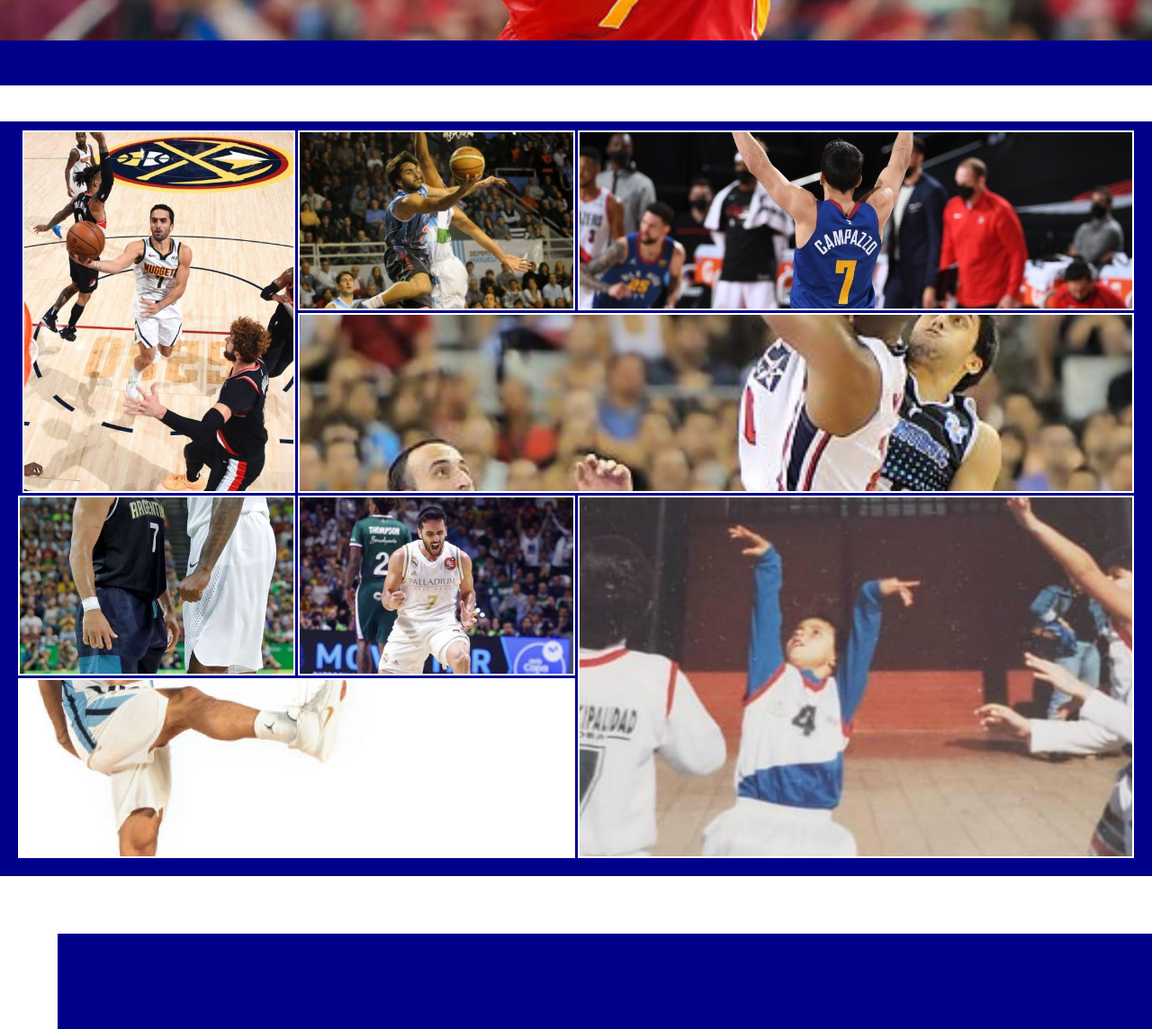
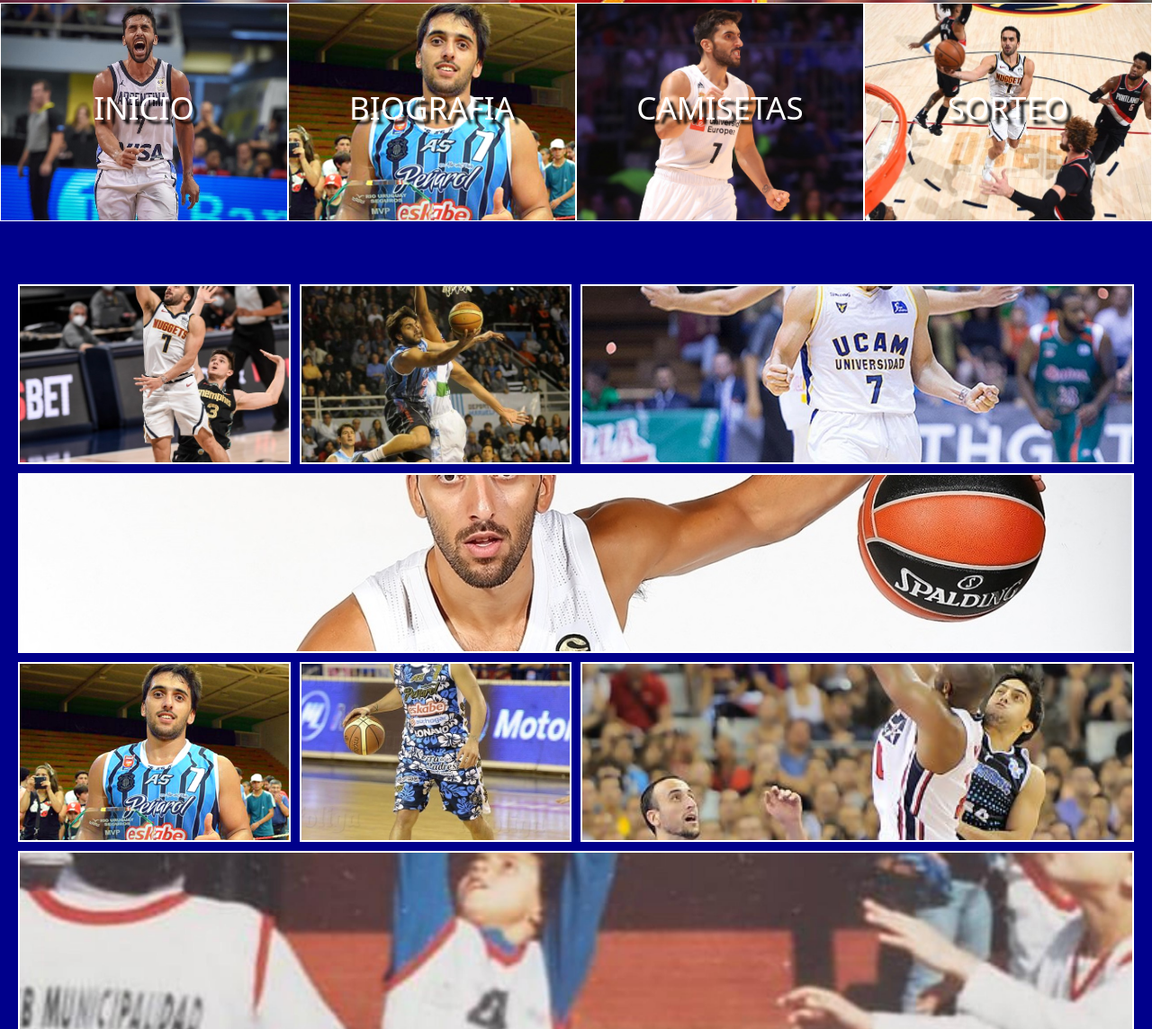
Before and after one commit to nacheezy/Facu-Campazzo-web, a plain HTML site: page galeria.html in a window 1280 px wide. Shown: the part 497-1641 px from the top of the page at 90% size. Drawn offline with nearby package versions, Linux system fonts and the light colour scheme; grey boxes are pictures that could not be loaded.

Commit message:
se corrigio errores de media querys en index.html galeria.html

```diff
--- a/estilo2.css
+++ b/estilo2.css
@@ -22,6 +22,14 @@
     transform: scale(1.02);
     transition: all 1s;
 }
+
+
+@media only screen and (min-width: 768px){
+    .galeria{
+        grid-template-columns: repeat(4, 1fr) ;
+        grid-template-rows: repeat(4, 200px);
+    }
+
     .item1{
         background-image: url(imagenes/denver/FacuBandeja.jpg);
         grid-column: 1/2;
@@ -80,3 +88,5 @@
         background-position: center;
         background-size: cover;
     }
+
+}
--- a/galeria.html
+++ b/galeria.html
@@ -14,8 +14,9 @@
 </head>
 <body>
     <!-- foto del principal del inicio -->
-    <header class="conteiner-fluid fotoPrincipalGale">
-        <nav class="navbar navbar-expand">
+    <header>
+        <div class="fotoGaleria"> </div>
+        <!-- <nav class="navbar navbar-expand">
             <div class="dropdown">
                 <button type="button" class="btn dropdown-toggle" id="darkbutton" data-bs-toggle="dropdown" aria-expanded="false"><img src="imagenes/FC7 logo.png" width="130" height="100" alt=""></button>
                 <ul class="dropdown-menu dropdown-menu-dark">
@@ -25,7 +26,29 @@
                     <li><a href="contacto.html" class="dropdown-item">Sorteo</a></li>
                 </ul>
             </div>
-        </nav>
+        </nav> -->
+        <section class="menu">
+            <div class="in">
+                <a href="index.html">
+                <h4>INICIO</h4>
+                </a>
+            </div>
+            <div class="bi">
+                <a href="biografia.html">
+                <h4>BIOGRAFIA</h4>
+                </a>
+            </div>
+            <div class="cs">
+                <a href="camisetas.html">
+                <h4>CAMISETAS</h4>
+                </a>
+            </div>
+            <div class="s">
+                <a href="contacto.html">
+                <h4>SORTEO</h4>
+                </a>
+            </div>
+        </section>
     </header>
     <main>
         <section>
@@ -61,28 +84,7 @@
             </ul>
         </nav>
     </section>
-    <section class="menu">
-        <div class="in">
-            <a href="index.html">
-            <h4>INICIO</h4>
-            </a>
-        </div>
-        <div class="bi">
-            <a href="biografia.html">
-            <h4>BIOGRAFIA</h4>
-            </a>
-        </div>
-        <div class="cs">
-            <a href="camisetas.html">
-            <h4>CAMISETAS</h4>
-            </a>
-        </div>
-        <div class="s">
-            <a href="contacto.html">
-            <h4>SORTEO</h4>
-            </a>
-        </div>
-    </section>
+
     <div class="separacion"></div>
     <footer class="box">
         <ul>
--- a/style.css
+++ b/style.css
@@ -364,16 +364,6 @@ p{
     background-image: url(imagenes/murcia/FacuPase.jpg) !important;
 }
 
-.galeria{
-    width: 100%;
-    min-width: 600px;
-    background-color: rgb(0, 0, 139);
-    display: grid;
-    grid-template-columns: repeat(4, 1fr) ;
-    grid-template-rows: repeat(4, 200px);
-    gap: 10px;
-    padding: 20px;
-}
 .item{
 
     background-color: red;
@@ -383,64 +373,22 @@ p{
     transform: scale(1.02);
     transition: all 1s;
 }
-.item1{
-    background-image: url(imagenes/denver/FacuBandeja.jpg);
-    grid-column: 1/2;
-    grid-row: 1/3;
-    background-position: center;
-    background-size: cover;
-
-
-}
-.item2{
-    grid-column: 2/3;
-    grid-row: 1/2;
-    background-image: url(imagenes/peñarol/Facubandeja3.jpg);
-    background-position: center;
-    background-size: cover;
-}
-.item3{
-    background-image: url(imagenes/murcia/FacuFestejo.jpg);
-    grid-column: 3/5;
-    grid-row: 1/2;
-    background-position: center;
-    background-size: cover;
-}
-.item4{
-    background-image: url(imagenes/realMadrid/banner.jpg);
-    grid-column: 2/5;
-    grid-row: 2/3;
-    background-position: center;
-    background-size: cover;
-}
-.item5{
-    background-image: url(imagenes/peñarol/FacuMvp.jpg);
-    grid-column: 1/2;
-    grid-row: 3/4;
-    background-position: center;
-    background-size: cover;
-}
-.item6{
-    background-image: url(imagenes/SelArg/TapaAKobe.jpg);
-    grid-column: 3/5;
-    grid-row: 3/5;
-    background-position: right;
-    background-size: cover;
-}
-.item7{
-    background-image: url(imagenes/municipal/Facumunicipal2.jpg);
-    grid-column: 1/3 ;
-    grid-row: 4/5;
-    background-position: center;
-    background-size: cover;
-}
-.item8{
-    background-image: url(imagenes/peñarol/FacuCamisetaEspecial.jpg);
-    grid-column: 2/3 ;
-    grid-row: 3/4;
-    background-position: center;
-    background-size: cover;
-}
+.galeria{
+    width: 100%;
+    background-color: rgb(0, 0, 139);
+    display: grid;
+    gap: 10px;
+    padding: 20px;
+}
+.item{
+    background-color: red;
+    border: 2px solid white
+}
+.item:hover{
+    transform: scale(1.02);
+    transition: all 1s;
+}
+
 .video1{
     display: flex;
     margin: 5% 0% 1% 5%;
@@ -642,9 +590,15 @@ p{
 
 @media only screen and (max-width:320px){
     /******************** MQ INDEX *************************/
+    .fotoindex{
+        background-image: url(imagenes/imagenPri2.jpg) !important;
+        background-position: center;
+        background-size: cover;
+        height: 200px;
+    }
     .dropdown{
-        margin: 25%;
-        margin-top: 80%;
+        margin: 10%;
+        margin-top: 50%;
     }
     .dropdown-menu a{
         text-align: center;
@@ -822,6 +776,56 @@ p{
         font-size: 20px;
         text-align: end;
     }
+    /******************MQ GALERIA *******************************/
+    .fotoGaleria{
+        background-image: url(imagenes/murcia/FacuPase.jpg) !important;
+        background-position: center;
+        background-size: cover;
+        height: 200px;
+    }
+    .item{
+        height: 200px;
+    }
+    .item1{
+        background-image: url(imagenes/denver/FacuBandeja.jpg);
+        background-position: center;
+        background-size: cover;
+    }
+    .item2{
+        background-image: url(imagenes/peñarol/Facubandeja3.jpg);
+        background-position: center;
+        background-size: cover;
+    }
+    .item3{
+        background-image: url(imagenes/murcia/FacuFestejo.jpg);
+        background-position: center;
+        background-size: cover;
+    }
+    .item4{
+        background-image: url(imagenes/realMadrid/banner.jpg);
+        background-position: center;
+        background-size: cover;
+    }
+    .item5{
+        background-image: url(imagenes/peñarol/FacuMvp.jpg);
+        background-position: center;
+        background-size: cover;
+    }
+    .item6{
+        background-position: center;
+        background-size: cover;
+        background-image: url(imagenes/SelArg/TapaAKobe.jpg);
+    }
+    .item7{
+        background-image: url(imagenes/municipal/Facumunicipal2.jpg);
+        background-position: center;
+        background-size: cover;
+    }
+    .item8{
+        background-image: url(imagenes/peñarol/FacuCamisetaEspecial.jpg);
+        background-position: start;
+        background-size: cover;
+    }
     /*************************** MQ CONTACTO **************************/
 
     #fondo{
@@ -829,7 +833,7 @@ p{
         background-position: center;
         background-size: cover;
 
-            }
+    }
     .registro{
         width: 300px;
         padding-bottom: 8%;
@@ -896,6 +900,12 @@ p{
     }
 }
 @media only screen and (min-width:425px){
+    .fotoindex{
+        background-image: url(imagenes/imagenPri2.jpg) !important;
+        background-position: center;
+        background-size: cover;
+        height: 300px;
+    }
     .dropdown{
         margin: 30%;
         margin-top: 70%;
@@ -957,6 +967,59 @@ p{
     }
     .conteiner3 img{
         width: 350px;
+    }
+    /****************** MQ GALERIA *****************************/
+    .fotoGaleria{
+        background-image: url(imagenes/murcia/FacuPase.jpg) !important;
+        background-position: center;
+        background-size: cover;
+        height: 300px;
+    }
+    .galeria{
+        grid-template-columns: repeat(2, 1fr);
+    }
+    .item{
+        height: 300px;
+    }
+    .item1{
+        background-image: url(imagenes/denver/FacuBandeja.jpg);
+        background-position: center;
+        background-size: cover;
+    }
+    .item2{
+        background-image: url(imagenes/peñarol/Facubandeja3.jpg);
+        background-position: center;
+        background-size: cover;
+    }
+    .item3{
+        background-image: url(imagenes/murcia/FacuFestejo.jpg);
+        background-position: center;
+        background-size: cover;
+    }
+    .item4{
+        background-image: url(imagenes/realMadrid/banner.jpg);
+        background-position: center;
+        background-size: cover;
+    }
+    .item5{
+        background-image: url(imagenes/peñarol/FacuMvp.jpg);
+        background-position: center;
+        background-size: cover;
+    }
+    .item6{
+        background-position: center;
+        background-size: cover;
+        background-image: url(imagenes/SelArg/TapaAKobe.jpg);
+    }
+    .item7{
+        background-image: url(imagenes/municipal/Facumunicipal2.jpg);
+        background-position: center;
+        background-size: cover;
+    }
+    .item8{
+        background-image: url(imagenes/peñarol/FacuCamisetaEspecial.jpg);
+        background-position: start;
+        background-size: cover;
     }
     /********MQ contacto **********/
     #fondo{
@@ -1024,6 +1087,12 @@ p{
     }
 }
 @media only screen and (min-width:768px){
+    .fotoindex{
+        background-image: url(imagenes/imagenPri2.jpg);
+        background-position: center;
+        background-size: cover;
+        height: 600%;
+    }
     .dropdown{
         margin: 40%;
         margin-top: 70%;
@@ -1134,6 +1203,78 @@ p{
         font-size: 35px;
 
     }
+    /*********************MQ galeria *******************/
+    .fotoGaleria{
+        background-image: url(imagenes/murcia/FacuPase.jpg) !important;
+        background-position: center;
+        background-size: cover;
+        height: 400px;
+    }
+    .galeria{
+        grid-template-columns: repeat(4, 1fr);
+        grid-template-rows: repeat(4, 200px);
+        min-width: 100px;
+
+    }
+    .item{
+        height: 200px;
+    }
+    .item1{
+        background-image: url(imagenes/denver/FacuBandeja.jpg);
+        grid-column: 1/2;
+        grid-row: 1/3;
+        background-position: center;
+        background-size: cover;
+    }
+    .item2{
+        grid-column: 2/3;
+        grid-row: 1/2;
+        background-image: url(imagenes/peñarol/Facubandeja3.jpg);
+        background-position: center;
+        background-size: cover;
+    }
+    .item3{
+        background-image: url(imagenes/murcia/FacuFestejo.jpg);
+        grid-column: 3/5;
+        grid-row: 1/2;
+        background-position: center;
+        background-size: cover;
+    }
+    .item4{
+        background-image: url(imagenes/realMadrid/banner.jpg);
+        background-position: center;
+        background-size: cover;
+        grid-column: 1/5;
+        grid-row: 2/3;
+    }
+    .item5{
+        background-image: url(imagenes/peñarol/FacuMvp.jpg);
+        grid-column: 1/2;
+        grid-row: 3/4;
+        background-position: center;
+        background-size: cover;
+    }
+    .item6{
+        background-image: url(imagenes/SelArg/TapaAKobe.jpg);
+        grid-column: 3/5;
+        grid-row: 3/4;
+        background-position: right;
+        background-size: cover;
+    }
+    .item7{
+        background-image: url(imagenes/municipal/Facumunicipal2.jpg);
+        grid-column: 1/5 ;
+        grid-row: 4/5;
+        background-position: center;
+        background-size: cover;
+    }
+    .item8{
+        background-image: url(imagenes/peñarol/FacuCamisetaEspecial.jpg);
+        grid-column: 2/3 ;
+        grid-row: 3/4;
+        background-position: center;
+        background-size: cover;
+    }
     /********MQ contacto **********/
     #fondo{
         background-image: url(imagenes/denver/FacuFestejandoTriple.jpg);
@@ -1203,6 +1344,12 @@ p{
 }
 @media only screen and (min-width:1024px){
     /**********MQ menu de links *****/
+    .fotoindex{
+        background-image: url(imagenes/imagenPri2.jpg) !important;
+        background-position: center;
+        background-size: cover;
+        height: 500px;
+    }
     .menu{
         width: 100%;
         height: 500%;
@@ -1504,8 +1651,11 @@ p{
 
 
     /*********** MQ GALERIA **************************/
-    .fotoPrincipalGale{
+    .fotoGaleria{
         background-image: url(imagenes/murcia/FacuPase.jpg) !important;
+        background-position: center;
+        background-size: cover;
+        height: 500px;
     }
     /* .fotoMenu{
 
@@ -1515,115 +1665,69 @@ p{
 
 
     } */
+
     .galeria{
-        display: grid;
-        background-color: rgb(0, 0, 139);
-        margin-top: 40px;
-        padding-top: 10px;
-        gap: 3px;
-    }
+        grid-template-columns: repeat(4, 1fr) ;
+        grid-template-rows: repeat(4, 200px);
+    }
+
     .item1{
-        background-image: url(imagenes/denver/FacuBandeja4.jpg);
-        background-size: cover;
-        background-position:center ;
-        margin-left: 5px;
-        text-align: center;
-        align-items: center;
-        display: flex;
-        justify-content: center;
-        font-size: 3rem;
-        font-family: 'Montserrat', sans-serif;
-        color: white;
+        background-image: url(imagenes/denver/FacuBandeja.jpg);
+        grid-column: 1/2;
+        grid-row: 1/3;
+        background-position: center;
+        background-size: cover;
+
+
     }
     .item2{
+        grid-column: 2/3;
+        grid-row: 1/2;
         background-image: url(imagenes/peñarol/Facubandeja3.jpg);
-        background-size: cover;
-        background-position: center;
+        background-position: center;
+        background-size: cover;
     }
     .item3{
-        background-image: url(imagenes/denver/FacuFestejandoTriple.jpg);
-        background-size: cover;
-        background-position: center;
-        min-width: fit-content;
-    }
-    .item3:hover{
-        transform: scale(1.03);
-        transition: all 1s;
+        background-image: url(imagenes/murcia/FacuFestejo.jpg);
+        grid-column: 3/5;
+        grid-row: 1/2;
+        background-position: center;
+        background-size: cover;
     }
     .item4{
+        background-image: url(imagenes/realMadrid/banner.jpg);
+        grid-column: 1/5;
+        grid-row: 2/3;
+        background-position: center;
+        background-size: cover;
+    }
+    .item5{
+        background-image: url(imagenes/peñarol/FacuMvp.jpg);
+        grid-column: 1/2;
+        grid-row: 3/4;
+        background-position: center;
+        background-size: cover;
+    }
+    .item6{
         background-image: url(imagenes/SelArg/TapaAKobe.jpg);
-        background-size: cover;
-        background-position: center;
-
-    }
-    .item5{
-        background-image: url(imagenes/SelArg/FacuVsDeAndreJordan.jpg);
-        background-size: cover;
-
-    }
-    .item6{
+        grid-column: 3/5;
+        grid-row: 3/5;
+        background-position: right;
+        background-size: cover;
+    }
+    .item7{
         background-image: url(imagenes/municipal/Facumunicipal2.jpg);
-        background-size: cover;
-        background-position: center;
-
-    }
-    .item7{
-        background-image: url(imagenes/SelArg/fondopr5.jpg);
-        background-size: cover;
-        background-position: left;
-
+        grid-column: 1/5 ;
+        grid-row: 4/5;
+        background-position: center;
+        background-size: cover;
     }
     .item8{
-        background-image: url(imagenes/realMadrid/FacuGritando2.jpg);
-        background-position: center;
-        background-size: cover;
-    }
-    .item9{
-        background-image: url(imagenes/SelArg/FacuAbrazo.jpg);
-        background-size: cover;
-        background-position: center;
-
-    }
-    .item10{
-        background-image: url(imagenes/denver/FacuBandeja.jpg);
-        background-position: center;
-        background-size: cover;
-    }
-    .item11{
-        background-image: url(imagenes/realMadrid/banner.jpg);
-        background-position: center;
-        background-size: cover;
-
-    }
-    .video1{
-        display: flex;
-        margin: 5% 0% 1% 5%;
-        padding: 3%;
-        background-color: rgb(0, 0, 139);
-        box-shadow: 1px 0px 0 #fff;
-        box-shadow: 10px 10px 0 rgba(31, 103, 235, 0.7);
-
-    }
-    .video2{
-        display: flex;
-        justify-content: flex-end;
-        margin: 2% 5% 2% 0% ;
-        padding: 3%;
-        background-color: rgb(0, 0, 139);
-        box-shadow: 1px 0px 0 #fff;
-        box-shadow: 10px 10px 0  rgba(31, 103, 235, 0.7);
-    }
-    .video3{
-        display: flex;
-        margin: 5% 0% 1% 5%;
-        padding: 3%;
-        background-color: rgb(0, 0, 139);
-        box-shadow: 1px 0px 0 #fff;
-        box-shadow: 10px 10px 0 rgba(31, 103, 235, 0.7);
-    }
-    .separacion{
-        background-color: white;
-        height: 75px;
+        background-image: url(imagenes/peñarol/FacuCamisetaEspecial.jpg);
+        grid-column: 2/3 ;
+        grid-row: 3/4;
+        background-position: start;
+        background-size: cover;
     }
     /*********************************MQ CONTACTO *****************************************************/
     #fondo{
```
Also changed, not shown: index.html (+28 -29 lines), prueba.html (+1 -0 lines). Lines whose indentation alone changed are shown as unchanged.
